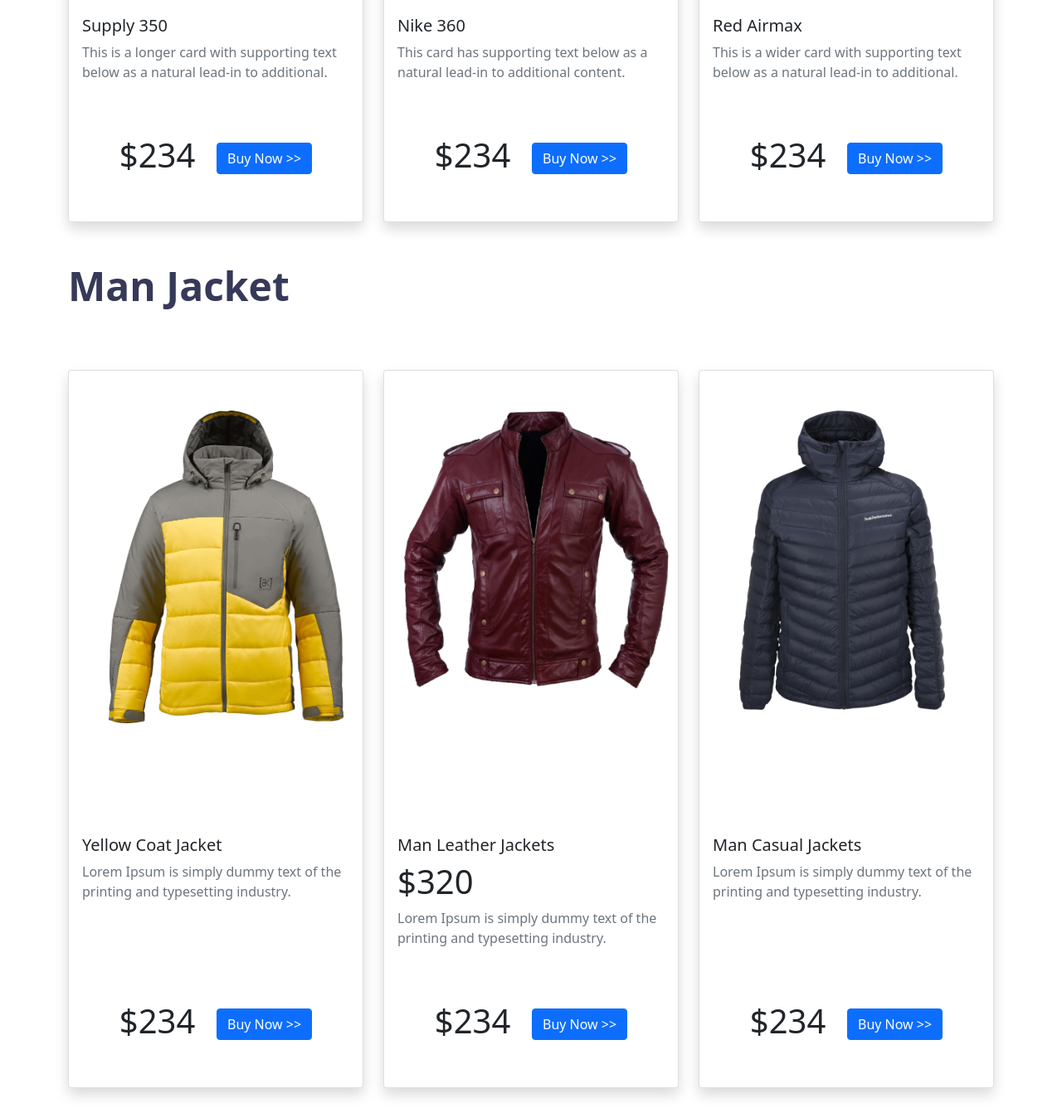
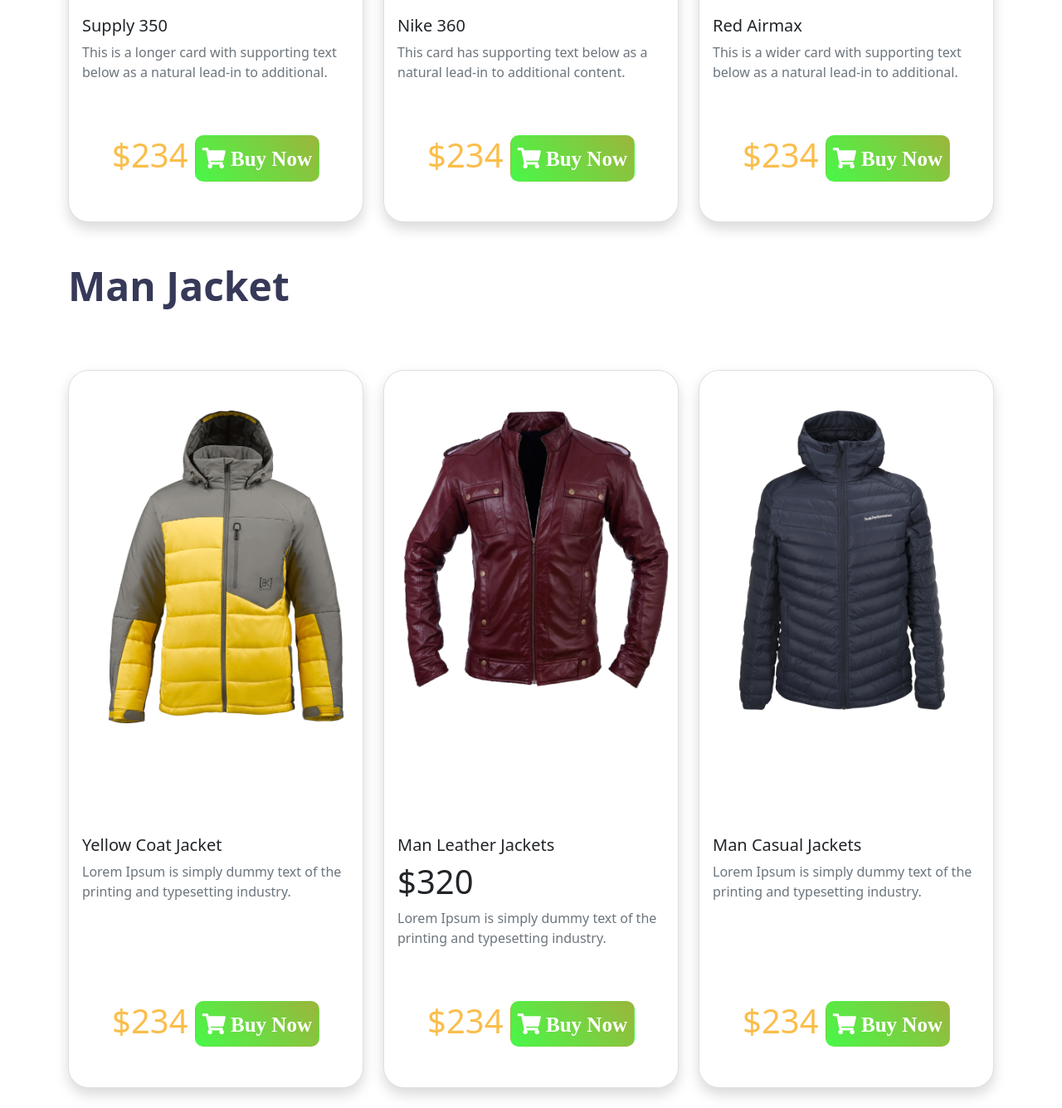
Before and after one commit to Shaharia2112/Penguin-Fashion, a plain HTML site: page index.html in a window 1280 px wide. Shown: the part 1264-2600 px from the top of the page at 83% size. Drawn offline with Linux system fonts and the light colour scheme.

Commit message:
2nd input

```diff
--- a/css/style.css
+++ b/css/style.css
@@ -1,3 +1,26 @@
-.logo img{
+*{
+    margin:0;
+    padding:0;
+}
+.details-image img{
     width:50%;
 }
+.details{
+    border-radius: 20px;
+}
+.details{
+    border-radius: 15px;
+}
+.button{
+    background-image: linear-gradient(50deg,rgb(72, 248, 72),#9CB53B);
+    font-size: 25px;
+    font-weight: bold;
+    border-radius: 10px;
+    color:white;
+}
+.penguin-card{
+    border-radius: 25px;
+}
+.price h1{
+    color:#FABE4C;
+}
--- a/index.html
+++ b/index.html
@@ -6,13 +6,14 @@
     <title>Penguin Fashion</title>
     <link rel="stylesheet" href="css/bootstrap.min.css">
     <link rel="stylesheet" href="css/style.css">
+    <link rel="stylesheet" href="https://cdnjs.cloudflare.com/ajax/libs/font-awesome/5.15.2/css/all.min.css">
 </head>
 <body>
     <header class="container">
         <nav class="navbar navbar-expand-lg navbar-light mt-5">
             <div class="container-fluid">
               <a class="navbar-brand" href="#"><img src="images/Logo, Icon/Group 33072.png" style="width: 300px;"></a>
-              <button class="navbar-toggler" type="button" data-bs-toggle="collapse" data-bs-target="#navbarNavAltMarkup" aria-controls="navbarNavAltMarkup" aria-expanded="false" aria-label="Toggle navigation">
+              <button class="navbar-toggler button" type="button" data-bs-toggle="collapse" data-bs-target="#navbarNavAltMarkup" aria-controls="navbarNavAltMarkup" aria-expanded="false" aria-label="Toggle navigation">
                 <span class="navbar-toggler-icon"></span>
               </button>
               <div class="collapse navbar-collapse fw-bold fs-6" id="navbarNavAltMarkup">
@@ -30,7 +31,7 @@
                  <h1 class="display-2 fw-bold"><span  style="color: #FABE4C;">Be the Penguins</span></h1>
                  <h1 class="display-2 fw-bold"><span  style="color: #363958;">of Winter</span></h1>
                  <p class="fw-bold text-muted">Lorem Ipsum is simply dummy text of the printing and typesetting industry.</p>
-                 <button type="button" class="btn btn-primary">Buy Now</button>
+                 <button type="button" class="btn  p-2 button"><i class="fas fa-shopping-cart"> Buy Now</i></button>
             </div>
             <div class="col-md-5">
               <img src="images/Logo, Icon/Group 33091.png" class="d-block w-100" alt="...">
@@ -42,7 +43,7 @@
         <section class="mt-5">
           <div class="row row-cols-1 row-cols-md-3 g-4">
             <div class="col">
-              <div class="card panda-card h-100 shadow">
+              <div class="card penguin-card h-100 shadow">
                 <div style="width: 100%; height: 400px;"class="mx-2 mt-5 mb-5">
                 <img src="images/Image/SeekPng 1.png" class="card-img-top" alt="...">
                  </div>
@@ -50,18 +51,18 @@
                   <h5 class="card-title">Supply 350</h5>
                   <p class="card-text text-muted">This is a longer card with supporting text below as a natural lead-in to additional.</p>
                 </div>
-                <div class="d-flex align-items-center justify-content-around p-5">
+                <div class="d-flex align-items-center justify-content-around p-5 price">
                     <div>
                         <h1>$234</h1>
                     </div>
                     <div>
-                  <button type="button" class="btn btn-primary">Buy Now >></button>
+                  <button type="button" class="btn p-2 button"><i class="fas fa-shopping-cart"> Buy Now</i></button>
                   </div>
                 </div>
               </div>
             </div>
             <div class="col">
-              <div class="card panda-card h-100 shadow">
+              <div class="card penguin-card h-100 shadow">
                   <div style="width: 80%; height: 400px;"class="mx-5 mt-5 mb-5">
                 <img src="images/Image/PngItem_2597366 1.png" class="card-img-top" alt="...">
                   </div>
@@ -69,18 +70,18 @@
                   <h5 class="card-title">Nike 360</h5>
                   <p class="card-text text-muted">This card has supporting text below as a natural lead-in to additional content.</p>
                 </div>
-                <div class="d-flex align-items-center justify-content-around p-5">
+                <div class="d-flex align-items-center justify-content-around p-5 price">
                     <div>
                         <h1>$234</h1>
                     </div>
                     <div>
-                  <button type="button" class="btn btn-primary">Buy Now >></button>
+                        <button type="button" class="btn p-2 button"><i class="fas fa-shopping-cart"> Buy Now</i></button>
                   </div>
                 </div>
               </div>
             </div>
             <div class="col">
-              <div class="card panda-card h-100 shadow">
+              <div class="card penguin-card h-100 shadow">
                 <div style="width: 85%; height: 400px;"class="mx-4 mt-5 mb-5">
                 <img src="images/Image/image 15.png" class="card-img-top" alt="...">
                 </div>
@@ -88,12 +89,12 @@
                   <h5 class="card-title">Red Airmax</h5>
                   <p class="card-text text-muted">This is a wider card with supporting text below as a natural lead-in to additional.</p>
                 </div>
-                <div class="d-flex align-items-center justify-content-around p-5">
+                <div class="d-flex align-items-center justify-content-around p-5 price">
                     <div>
                         <h1>$234</h1>
                     </div>
                     <div>
-                  <button type="button" class="btn btn-primary">Buy Now >></button>
+                        <button type="button" class="btn p-2 button"><i class="fas fa-shopping-cart"> Buy Now</i></button>
                   </div>
                 </div>
               </div>
@@ -104,7 +105,7 @@
             <h3 class="display-5 fw-bold"><span style="color: #363958;">Man Jacket</span></h3>
             <div class="row row-cols-1 row-cols-md-3 g-4 mt-5">
               <div class="col">
-                <div class="card panda-card h-100 shadow">
+                <div class="card penguin-card h-100 shadow">
                     <div style="width: 80%; height: 400px;"class="mx-5 mt-5 mb-5">
                   <img src="images/Image/image 11.png" class="card-img-top" alt="...">
                 </div>
@@ -112,18 +113,18 @@
                     <h5 class="card-title">Yellow Coat Jacket</h5>
                     <p class="card-text text-muted">Lorem Ipsum is simply dummy text of the printing and typesetting industry.</p>
                   </div>
-                  <div class="d-flex align-items-center justify-content-around p-5">
+                  <div class="d-flex align-items-center justify-content-around p-5 price">
                     <div>
                         <h1>$234</h1>
                     </div>
                     <div>
-                  <button type="button" class="btn btn-primary">Buy Now >></button>
+                        <button type="button" class="btn p-2 button"><i class="fas fa-shopping-cart"> Buy Now</i></button>
                   </div>
                 </div>
                 </div>
               </div>
               <div class="col">
-                <div class="card h-100 shadow">
+                <div class="card penguin-card h-100 shadow">
                     <div style="width: 90%; height: 400px;"class="mx-4 mt-5 mb-5">
                   <img src="images/Image/vippng 1.png" class="card-img-top" alt="...">
                 </div>
@@ -133,18 +134,18 @@
                     <p class="card-text text-muted">Lorem Ipsum is simply dummy text of the
                         printing and typesetting industry.</p>
                   </div>
-                  <div class="d-flex align-items-center justify-content-around p-5">
+                  <div class="d-flex align-items-center justify-content-around p-5 price">
                     <div>
                         <h1>$234</h1>
                     </div>
                     <div>
-                  <button type="button" class="btn btn-primary">Buy Now >></button>
+                        <button type="button" class="btn p-2 button"><i class="fas fa-shopping-cart"> Buy Now</i></button>
                   </div>
                 </div>
                 </div>
               </div>
               <div class="col">
-                <div class="card h-100 shadow">
+                <div class="card penguin-card h-100 shadow">
                     <div style="width: 70%; height: 400px;"class="mx-5 mt-5 mb-5">
                   <img src="images/Image/toppng 1.png" class="card-img-top" alt="...">
                     </div>
@@ -152,12 +153,12 @@
                     <h5 class="card-title">Man Casual Jackets</h5>
                     <p class="card-text text-muted">Lorem Ipsum is simply dummy text of the printing and typesetting industry.</p>
                   </div>
-                  <div class="d-flex align-items-center justify-content-around p-5">
+                  <div class="d-flex align-items-center justify-content-around p-5 price">
                     <div>
                         <h1>$234</h1>
                     </div>
                     <div>
-                  <button type="button" class="btn btn-primary">Buy Now >></button>
+                        <button type="button" class="btn p-2 button"><i class="fas fa-shopping-cart"> Buy Now</i></button>
                   </div>
                 </div>
                 </div>
@@ -165,9 +166,9 @@
               </div>
               </section>
               <section class="mt-5 mb-5 row align-items-center flex-column-reverse flex-lg-row">
-                <div class="col-md-5 logo">
+                <div class="col-md-5 details-image">
                     <div class="row align-items-center p-4">
-                        <div class="row align-items-center shadow p-3">
+                        <div class="row align-items-center shadow p-3 details">
                              <div class="col-md-4">
                                  <img class="mx-auto d-block" src="images/Logo, Icon/image 12.png">
                              </div>
@@ -176,7 +177,7 @@
                                  <p>Everybody is different, which is why we offer styles for every body.</p>
                              </div>
                         </div>
-                        <div class="row align-items-center mt-3 shadow p-3">
+                        <div class="row align-items-center mt-3 shadow p-3 details">
                             <div class="col-md-4">
                                 <img class="mx-auto d-block" src="images/Logo, Icon/image 13.png">
                             </div>
@@ -185,7 +186,7 @@
                                 <p>One of the many reasons you can shop with peace of mind.</p>
                             </div>
                        </div>
-                       <div class="row align-items-center mt-3 shadow p-3">
+                       <div class="row align-items-center mt-3 shadow p-3 details">
                         <div class="col-md-4">
                             <img class="mx-auto d-block" src="images/Logo, Icon/image 14.png">
                         </div>
```
